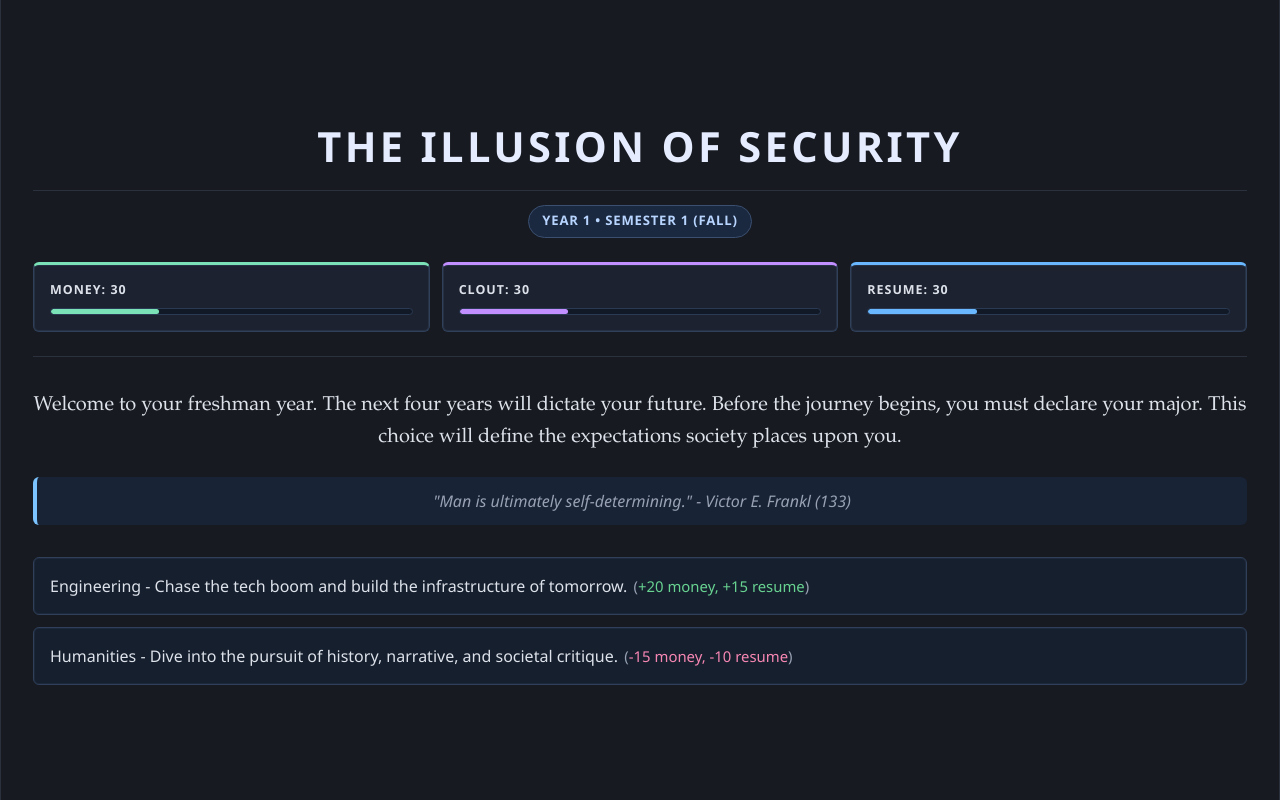
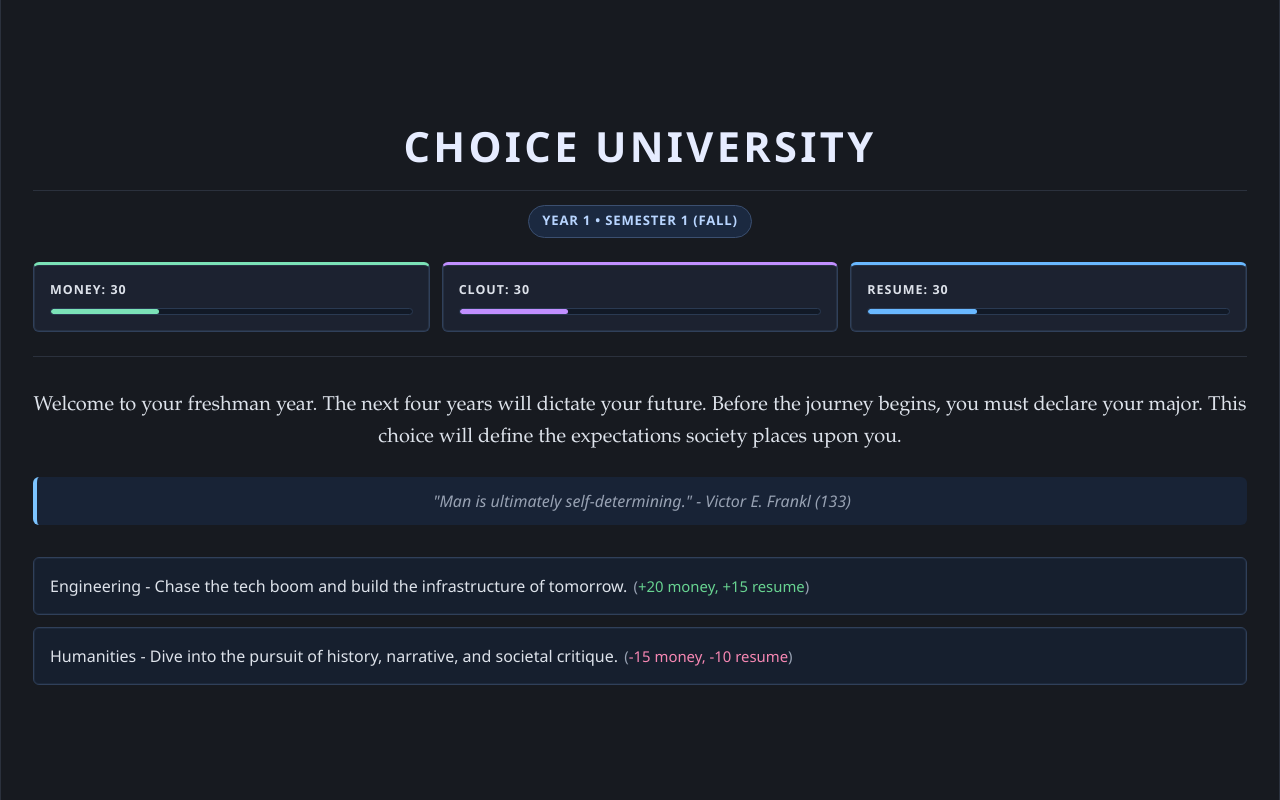
Before and after one commit to amapara27/hon272-creative-project, a React (Vite) app in the folder app/: page / in a window 1280 px wide. Built offline with nearby package versions, Linux system fonts and the light colour scheme.

Commit message:
changed title again

```diff
--- a/app/src/App.jsx
+++ b/app/src/App.jsx
@@ -163,7 +163,7 @@ if(epilogue) {
   return (
     <div className="container">
       <header className="game-header scene-enter">
-        <h1 className="game-title">The Illusion of Security</h1>
+        <h1 className="game-title">Choice University</h1>
         <p className="timeline-pill">{getTimelineLabel()}</p>
       </header>
 
```
